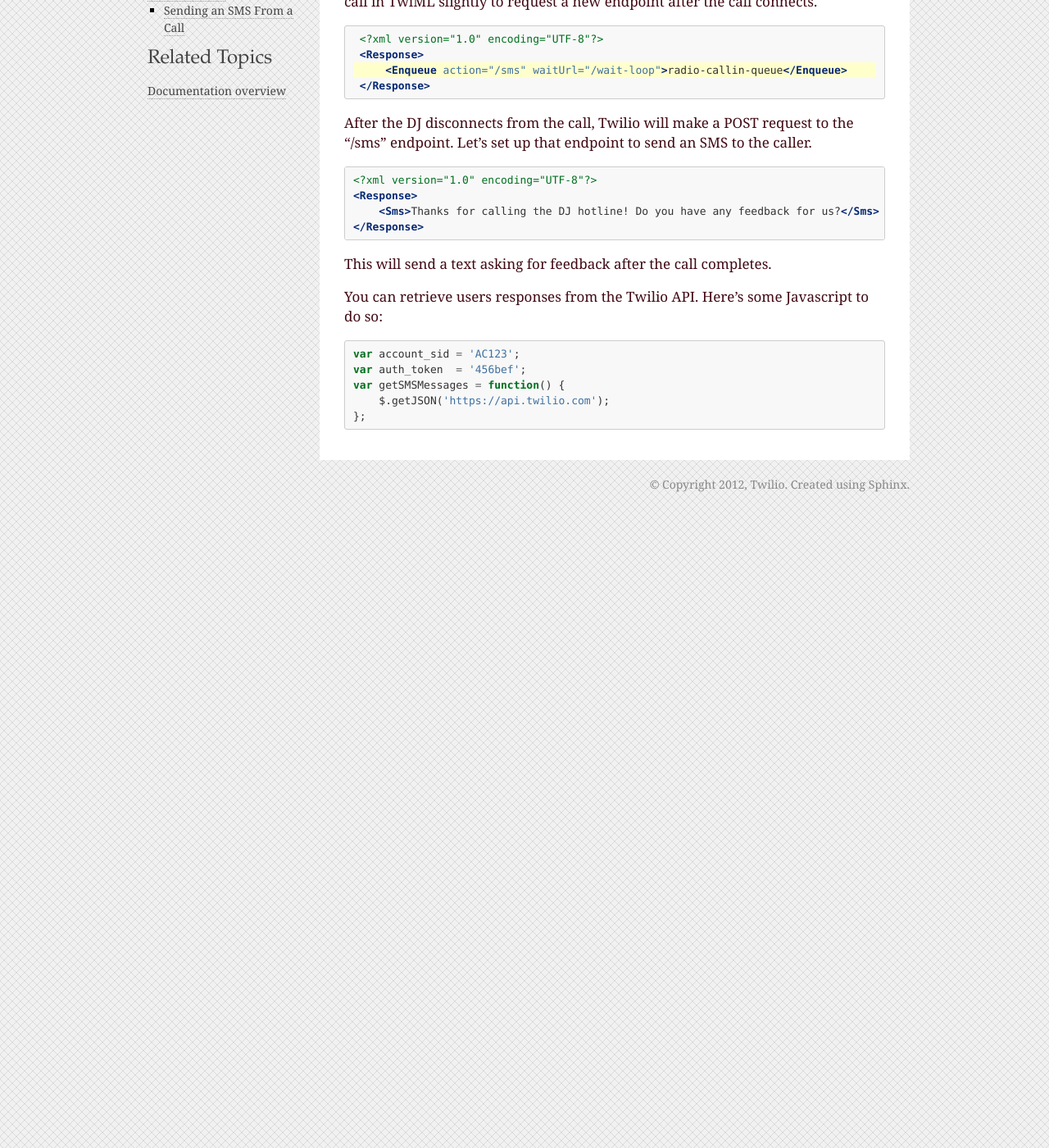
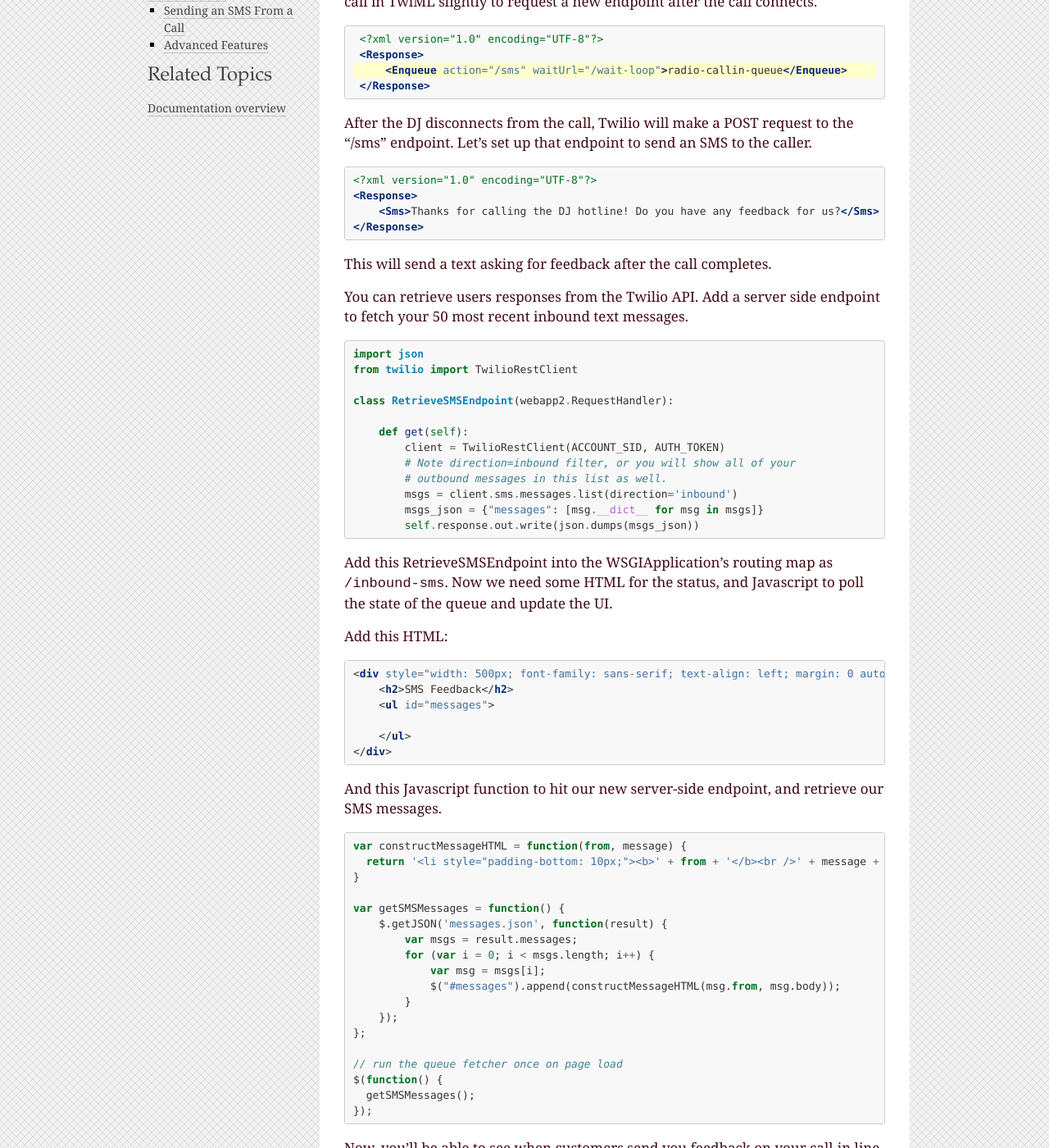
Before and after one commit to twilio/workshop, a Sphinx documentation site: the page built from docs/sms_feedback.rst, in a window 1280 px wide and 1400 px high, scrolled down 304 px. Shown: the whole window at 82% size. Built offline with Sphinx 7.4.7, drawn with Linux system fonts in a browser that asks for light colours; some of the changed text lies outside the part shown.

Commit message:
Add advanced features for sms feedback

```diff
--- a/docs/browser.rst
+++ b/docs/browser.rst
@@ -276,12 +276,12 @@
 
 .. code-block:: javascript
 
-    function getQueueStatistics() {
+    var getQueueStatistics = function() {
       $.getJSON("/queue-status", function(result) {
         $("#current-size").text(result.current_size);
         $("#average-wait-time").text(result.average_wait_time);
       });
-    }
+    };
 
     // run the queue fetcher once on page load
     $(function() {
--- a/docs/sms_feedback.rst
+++ b/docs/sms_feedback.rst
@@ -33,13 +33,74 @@
 
 This will send a text asking for feedback after the call completes.
 
-You can retrieve users responses from the Twilio API. Here's some Javascript to
-do so:
+You can retrieve users responses from the Twilio API. Add a server side
+endpoint to fetch your 50 most recent inbound text messages.
+
+.. code-block:: python
+
+    import json
+    from twilio import TwilioRestClient
+
+    class RetrieveSMSEndpoint(webapp2.RequestHandler):
+
+        def get(self):
+            client = TwilioRestClient(ACCOUNT_SID, AUTH_TOKEN)
+            # Note direction=inbound filter, or you will show all of your
+            # outbound messages in this list as well.
+            msgs = client.sms.messages.list(direction='inbound')
+            msgs_json = {"messages": [msg.__dict__ for msg in msgs]}
+            self.response.out.write(json.dumps(msgs_json))
+
+Add this RetrieveSMSEndpoint into the WSGIApplication's routing map as
+``/inbound-sms``. Now we need some HTML for the status, and Javascript to poll
+the state of the queue and update the UI.
+
+Add this HTML:
+
+.. code-block:: html
+
+    <div style="width: 500px; font-family: sans-serif; text-align: left; margin: 0 auto;">
+        <h2>SMS Feedback</h2>
+        <ul id="messages">
+
+        </ul>
+    </div>
+
+And this Javascript function to hit our new server-side endpoint, and retrieve
+our SMS messages.
 
 .. code-block:: javascript
 
-    var account_sid = 'AC123';
-    var auth_token  = '456bef';
+    var constructMessageHTML = function(from, message) {
+      return '<li style="padding-bottom: 10px;"><b>' + from + '</b><br />' + message + '<br />';
+    }
+
     var getSMSMessages = function() {
-        $.getJSON('https://api.twilio.com');
+        $.getJSON('messages.json', function(result) {
+            var msgs = result.messages;
+            for (var i = 0; i < msgs.length; i++) {
+                var msg = msgs[i];
+                $("#messages").append(constructMessageHTML(msg.from, msg.body));
+            }
+        });
     };
+
+    // run the queue fetcher once on page load
+    $(function() {
+      getSMSMessages();
+    });
+
+Now, you'll be able to see when customers send you feedback on your call-in
+line.
+
+Advanced Features
+------------------
+
+That is the end of the content for this tutorial. If you still have some time,
+try implementing some of these advanced features:
+
+- Add a server-side endpoint to reply to users directly from your dashboard.
+- Send yourself an email whenever someone new writes in.
+- Add paging to your SMS list - eg a "More" button which will fetch the next 50
+  SMS messages from your list.
+- Add a way to hide SMS messages you've seen/replied to already.
```
